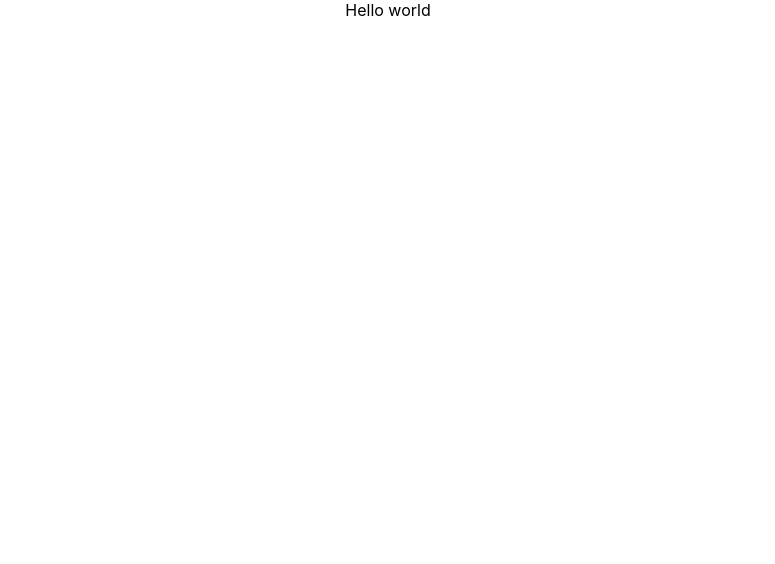
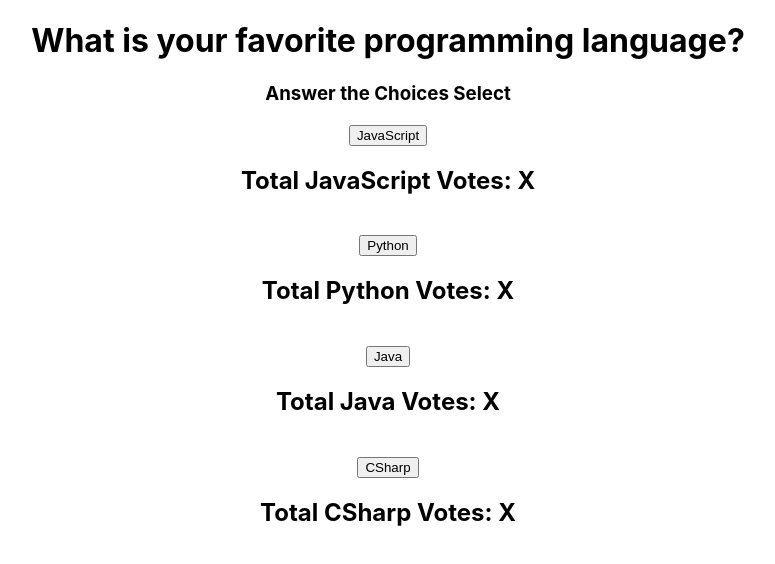
Before and after one commit to gorap50/eadexam, a React (Create React App) app: page / in a window 1280 px wide. Shown: the top 564 px of the page, without its empty margins (252-1027 px from the left). Built offline with nearby package versions, Linux system fonts and the light colour scheme.

Commit message:
Add Poll Display Component

```diff
--- a/package.json
+++ b/package.json
@@ -8,6 +8,7 @@
     "@testing-library/user-event": "^13.5.0",
     "react": "^18.2.0",
     "react-dom": "^18.2.0",
+    "react-router-dom": "^6.11.2",
     "react-scripts": "5.0.1",
     "web-vitals": "^2.1.4"
   },
--- a/src/App.js
+++ b/src/App.js
@@ -1,10 +1,11 @@
 
 import './App.css';
+import PollDisplay from './components/PollDisplay';
 
 function App() {
   return (
     <div className="App">
-      Hello world
+      <PollDisplay/>
     </div>
   );
 }
--- /dev/null
+++ b/src/components/PollDisplay.jsx
@@ -0,0 +1,25 @@
+import React, { useState } from 'react'
+
+
+function PollDisplay() {
+    const [JsCount,setJsCount]=useState(0)
+    const [PyCount,setPyCount]=useState(0)
+    const [JavaCount,setJavaCount]=useState(0)
+    const [CsCount,setCsCount]=useState(0)
+  return (
+    <div>
+      <h1>What is your favorite programming language?</h1>
+      <h3>Answer the Choices Select</h3>
+      <button>JavaScript</button>
+      <h2>Total JavaScript Votes: X</h2><br />
+      <button>Python</button>
+      <h2>Total Python Votes: X</h2> <br />
+      <button>Java</button>
+      <h2>Total Java Votes: X</h2> <br />
+      <button>CSharp</button>
+      <h2>Total CSharp Votes: X</h2>
+    </div>
+  )
+}
+
+export default PollDisplay
```
Also changed, not shown: 1 other file (tests, documents, lock files or other folders).
